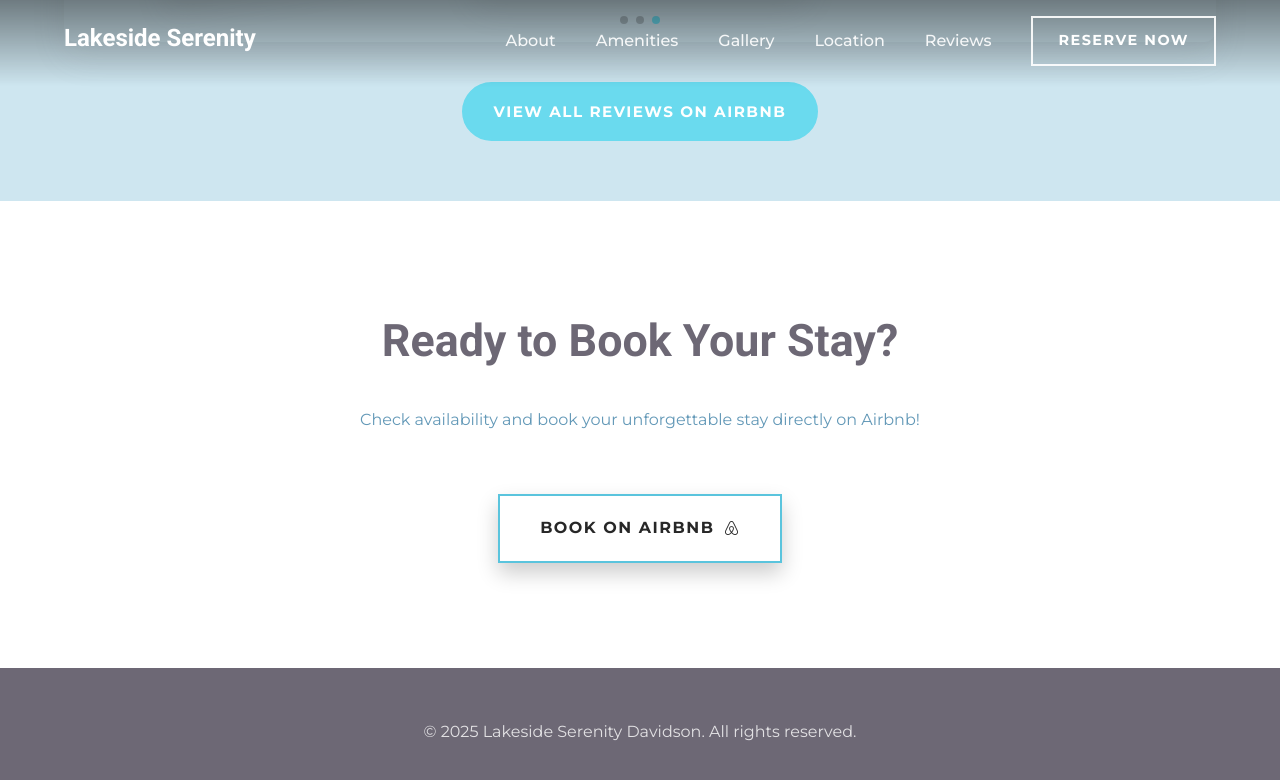
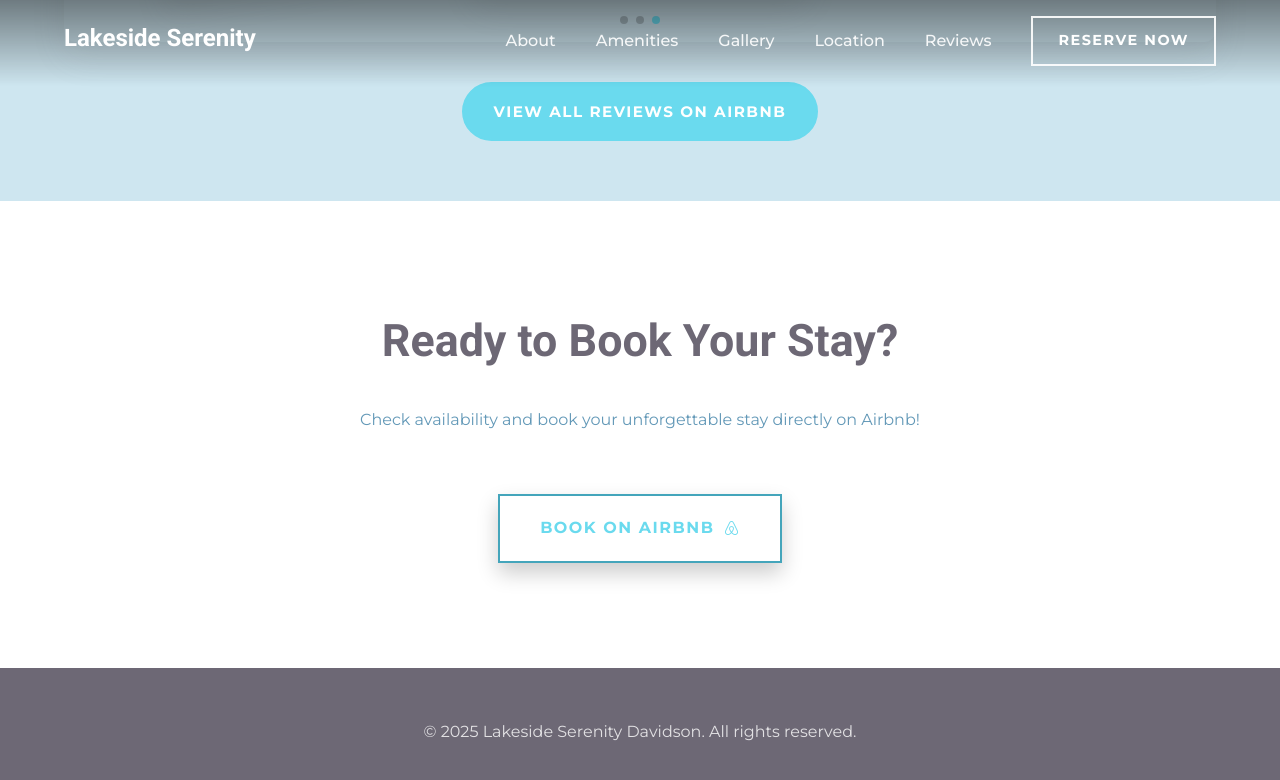
Before and after one commit to raelvim/apartment-booking-app, a website: page public/index.html in a window 1280 px wide. In both pictures the pointer is over the link "BOOK ON AIRBNB". Shown: the part 4810-5590 px from the top of the page. Drawn offline with nearby package versions, Linux system fonts and the light colour scheme.

Commit message:
Update style.css

```diff
--- a/public/style.css
+++ b/public/style.css
@@ -520,7 +520,7 @@ nav a:hover::after {
 /* Estilos para el nuevo botón de Airbnb */
 .airbnb-redirect-btn {
   background-color: #ffffff; /* Usa tu color primario */
-  color: #fff;
+  color: var(--color-primary);
   border: 2px solid var(--color-primary);
   padding: 18px 40px;
   border-radius: 0px; /* Mantener tu estilo de botón */
@@ -536,8 +536,8 @@ nav a:hover::after {
 
 .airbnb-redirect-btn:hover {
   background-color: #ffffff; /* Un tono un poco más oscuro o diferente al hacer hover */
-  color: #272727;
-  border-color: #5ac4dd;
+  color: var(--color-primary);
+  border-color: #44a5bb;
   transform: translateY(-5px);
   box-shadow: 0 10px 20px rgba(0, 0, 0, 0.2);
 }
```
